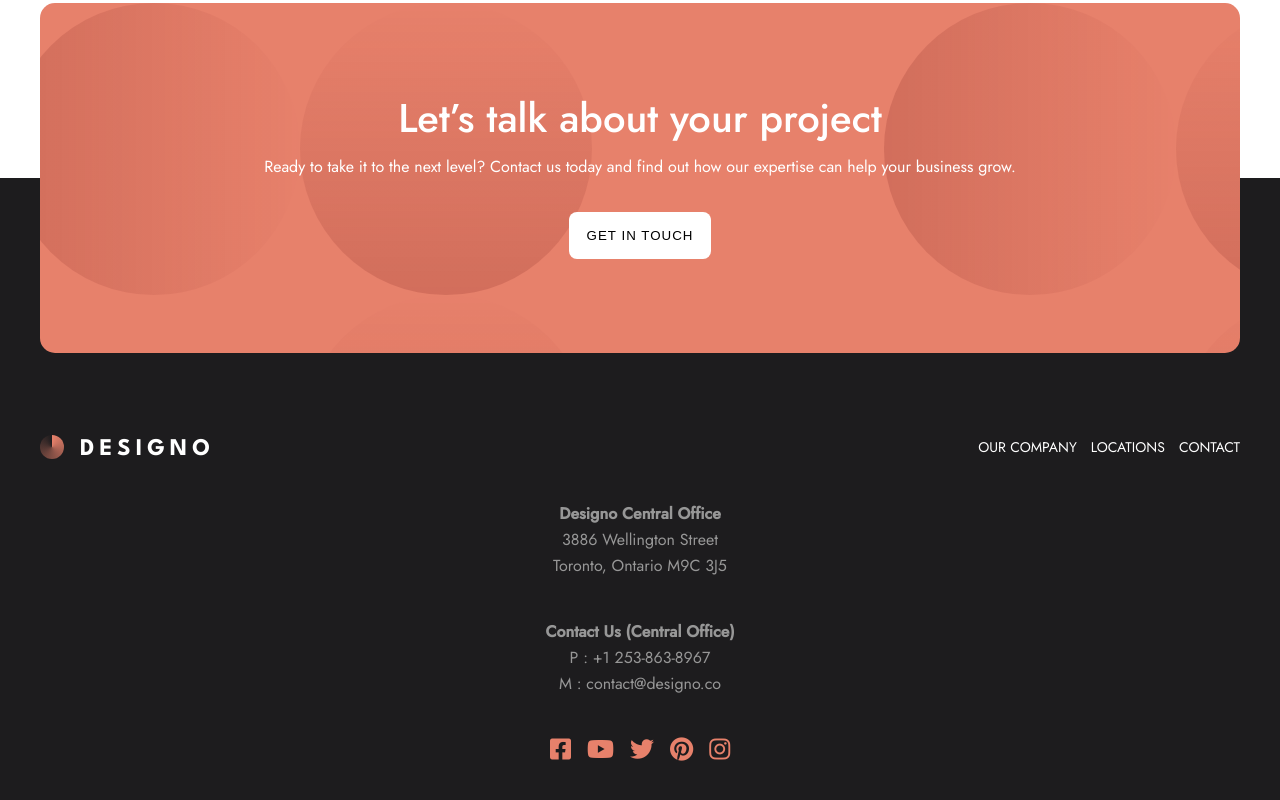
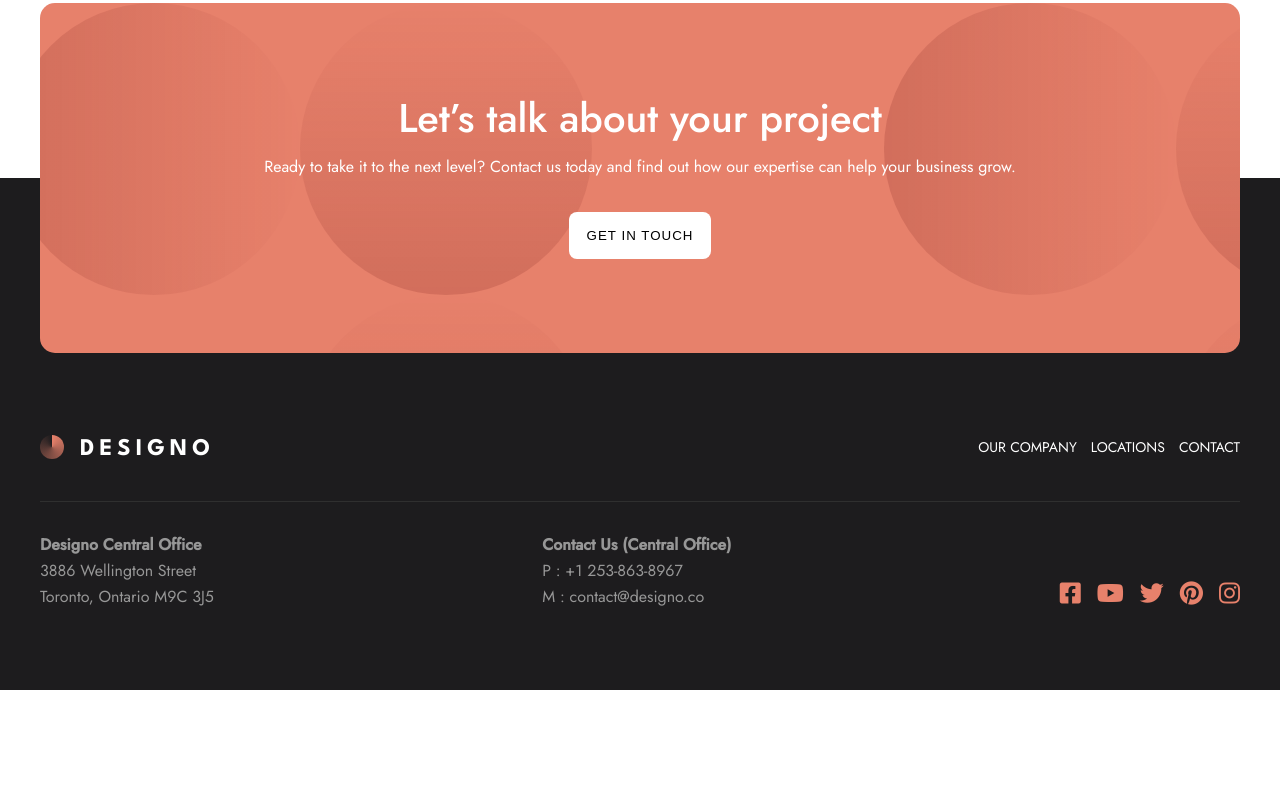
Before and after one commit to ringtho/designo, a React (Create React App) app: page / in a window 1280 px wide. Shown: the part 3340-4140 px from the top of the page. After the commit the page ends 4030 px from the top, so only its background shows below. Built offline with nearby package versions, Linux system fonts and the light colour scheme; the HTML template or start-up script is replaced by a standard one.

Commit message:
Fixed the tablet mode view for the footer

```diff
--- a/src/components/Footer.js
+++ b/src/components/Footer.js
@@ -24,6 +24,8 @@ const Footer = () => {
                         </NavLink>
                     </ul>
                 </div>
+                <hr />
+                <div className="footer-location-container">
                     <div className="office-location">
                         <p className="bold">Designo Central Office</p>
                         <p>3886 Wellington Street</p>
@@ -52,6 +54,7 @@ const Footer = () => {
                         </a>
                     </div>
                 </div>
+            </div>
         </footer>
     )
 }
--- a/src/index.css
+++ b/src/index.css
@@ -862,6 +862,10 @@ a.active {
   color: var(--primary-dark);
 }
 
+hr {
+  display: none;
+}
+
 
 @media (min-width: 376px) {
 
@@ -976,4 +980,34 @@ a.active {
     margin: 0;
   }
 
+  .footer-location-container {
+    display: flex;
+    width: 100%;
+    justify-content: space-between;
+    align-items: flex-start;
+    align-items: stretch;
+    gap: 16px;
+  }
+
+  .footer-icons {
+    align-items: flex-end;
+  }
+
+  .contact-us,
+  .office-location {
+    margin: 0;
+    text-align: left;
+  }
+
+  hr {
+    display: block;
+    margin-block: 40px 30px;
+    width: 100%;
+    height: 1px;
+    background-color: #2f2f2f;
+    border: none;
+  }
+
+
+
 }
```
Lines whose indentation alone changed are shown as unchanged.
